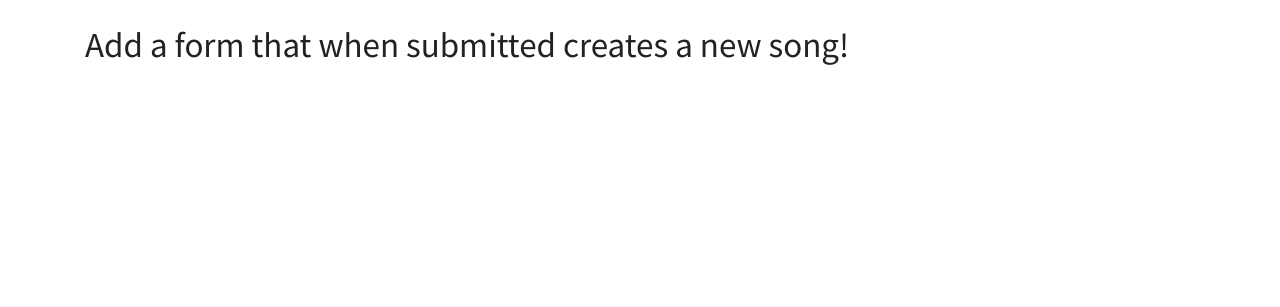
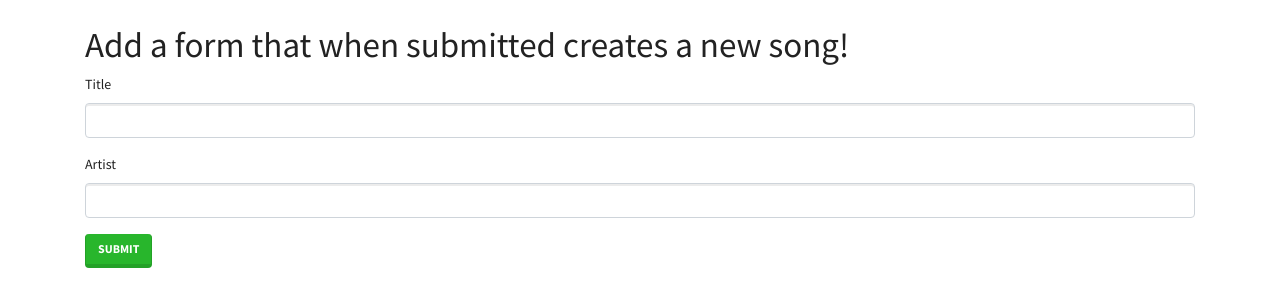
Before and after one commit to juanrouges/flask, a Flask app: template databases-flask/playlist-app/templates/new_song.html in a window 1280 px wide. Shown: the part 57-364 px from the top of the page. Run offline with Flask 3, Linux system fonts and the light colour scheme; the template is opened without the code that fills it: values that come from a table or form of the project are taken from there, others are empty; some libraries are stand-ins or nearby versions.

Commit message:
databases assesment add song form and temaplte

```diff
--- a/databases-flask/playlist-app/app.py
+++ b/databases-flask/playlist-app/app.py
@@ -98,6 +98,20 @@ def add_song():
     """
 
     # ADD THE NECESSARY CODE HERE FOR THIS ROUTE TO WORK
+    form = SongForm()
+    if form.validate_on_submit():
+        title = form.title.data
+        artist = form.artist.data
+
+        new_song = Song(title=title, artist=artist)
+
+        db.session.add(new_song)
+        db.session.commit()
+
+        return redirect("/songs")
+
+    # ADD THE NECESSARY CODE HERE FOR THIS ROUTE TO WORK
+    return render_template("new_song.html", form=form)
 
 
 @app.route("/playlists/<int:playlist_id>/add-song", methods=["GET", "POST"])
--- a/databases-flask/playlist-app/templates/new_song.html
+++ b/databases-flask/playlist-app/templates/new_song.html
@@ -1,7 +1,24 @@
-{% extends 'base.html' %}
-
-{% block content %}
+{% extends 'base.html' %} {% block content %}
 
 <h1>Add a form that when submitted creates a new song!</h1>
 
+<form id="new-playlist-form" method="POST">
+  {{ form.hidden_tag() }}
+  <!--add type=hidden form fields -->
+  <!--  -->
+  {% for field in form if field.widget.input_type != 'hidden' %}
+
+  <p>
+    {{ field.label }}
+    <!--  -->
+    {{ field (class_="form-control")}}
+    <!--  -->
+    {% for error in field.errors %} {{ error }} {% endfor %}
+  </p>
+
+  {% endfor %}
+
+  <button class="btn btn-success" type="submit">Submit</button>
+</form>
+
 {% endblock %}
```
